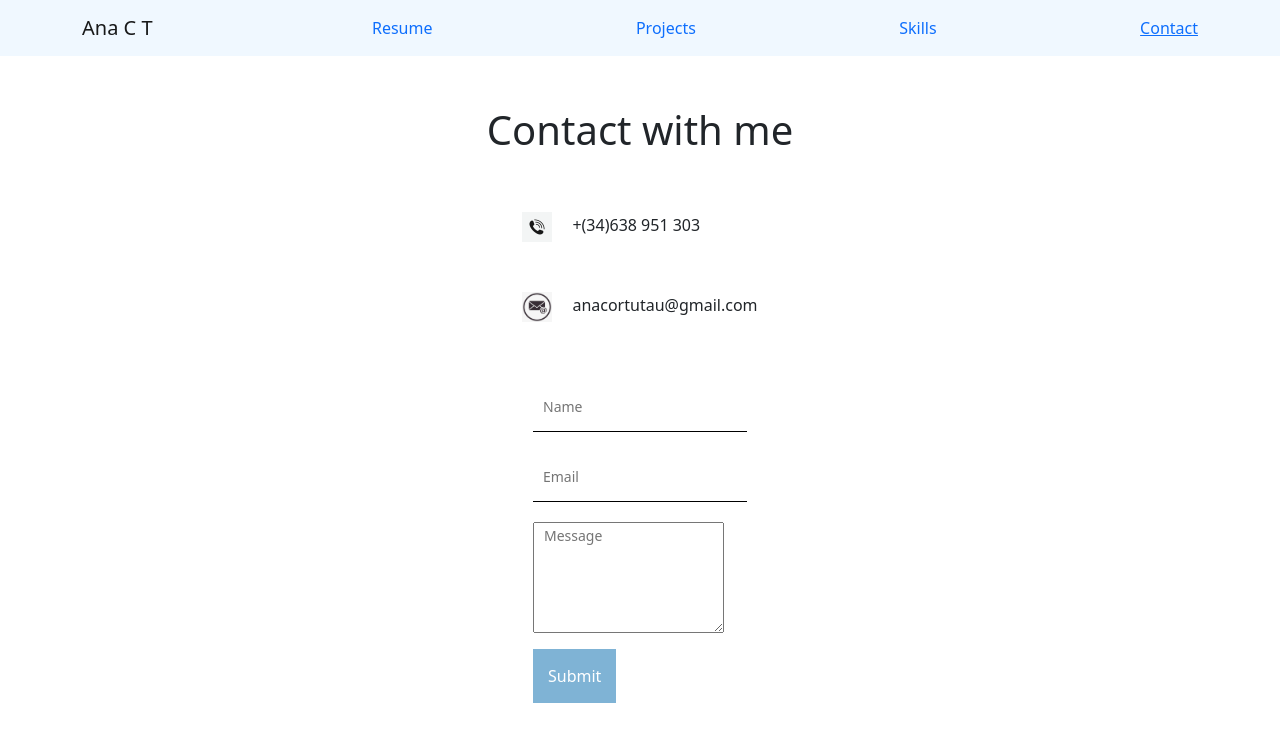
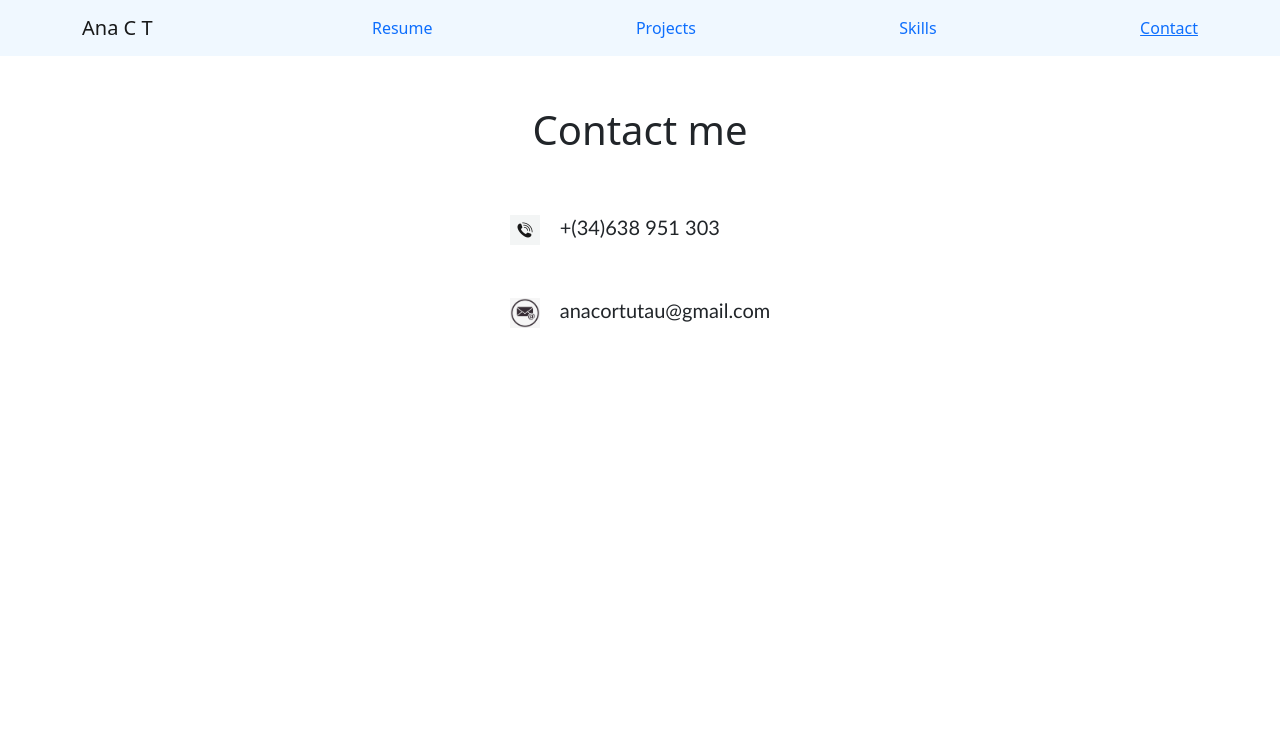
Before and after one commit to anacortutau/portfolio, a React (Create React App) app: page /contact in a window 1280 px wide. Shown: the top 742 px of the page. Built offline with nearby package versions, Linux system fonts and the light colour scheme.

Commit message:
portfolio email

```diff
--- a/src/components/footer.css
+++ b/src/components/footer.css
@@ -1,10 +1,10 @@
 .footer{
     display: flex;
     margin-bottom: 10px;
-    font-weight: bold;
     background-color: aliceblue;
     justify-content: space-around;
-    flex-direction: row;
+
+
 
 
 
@@ -19,6 +19,8 @@
 }
 
 .footer-social-media{
+    padding-right: 70px;
+
 
 
 
--- a/src/pages/Contact.jsx
+++ b/src/pages/Contact.jsx
@@ -19,27 +19,12 @@ function Contact() {
 
   }
 
-  const handleSubmit = (e)=>{
-    e.preventDefault();
-    console.log(formRef.current)
-    emailjs.sendForm(
-      'service_zcn7c2w',
-      'template_kze37kh', formRef.current, 'ZdMAxBoOpbhjImlaC')
-    .then((result) => {
-        console.log(result.text);
-        setDone(true)
-        setDataEmail({user_name: "", user_email: "", message: ""})
-    }, (error) => {
-        console.log(error.text);
-    });
-
-  }
   return (
     <div className="c">
       <div className="c-bg">
       <div className="c-wrapper">
         <div className="c-left">
-          <h1 className="c-title"> Contact with me </h1>
+          <h1 className="c-title"> Contact me </h1>
           <div className="c-info">
             <div className="c-info-item">
               <img className="c-icon" src={Phone} alt="" />
@@ -50,16 +35,6 @@ function Contact() {
               anacortutau@gmail.com
             </div>
           </div>
-          <form  ref={formRef} onSubmit={handleSubmit}>
-            <input type="text" placeholder="Name" name="user_name" onChange={handleInput} value={dataEmail.user_name}/>
-            <br />
-            <input type="text" placeholder="Email" name="user-email" onChange={handleInput} value={dataEmail.user_email}/>
-            <br />
-            <textarea rows="5" placeholder="Message" name="message" onChange={handleInput} value={dataEmail.message}/>
-            <br />
-            <button>Submit</button>
-            {done && "Thank you"}
-          </form>
         </div>
       </div>
       </div>
--- a/src/pages/contact.css
+++ b/src/pages/contact.css
@@ -31,6 +31,8 @@
     text-align: center;
 }
 .c-info{
+    font-size: 20px;
+    font-family: 'Gill Sans', 'Gill Sans MT', Calibri, 'Trebuchet MS', sans-serif;
 
 }
 .c-info-item{
```
